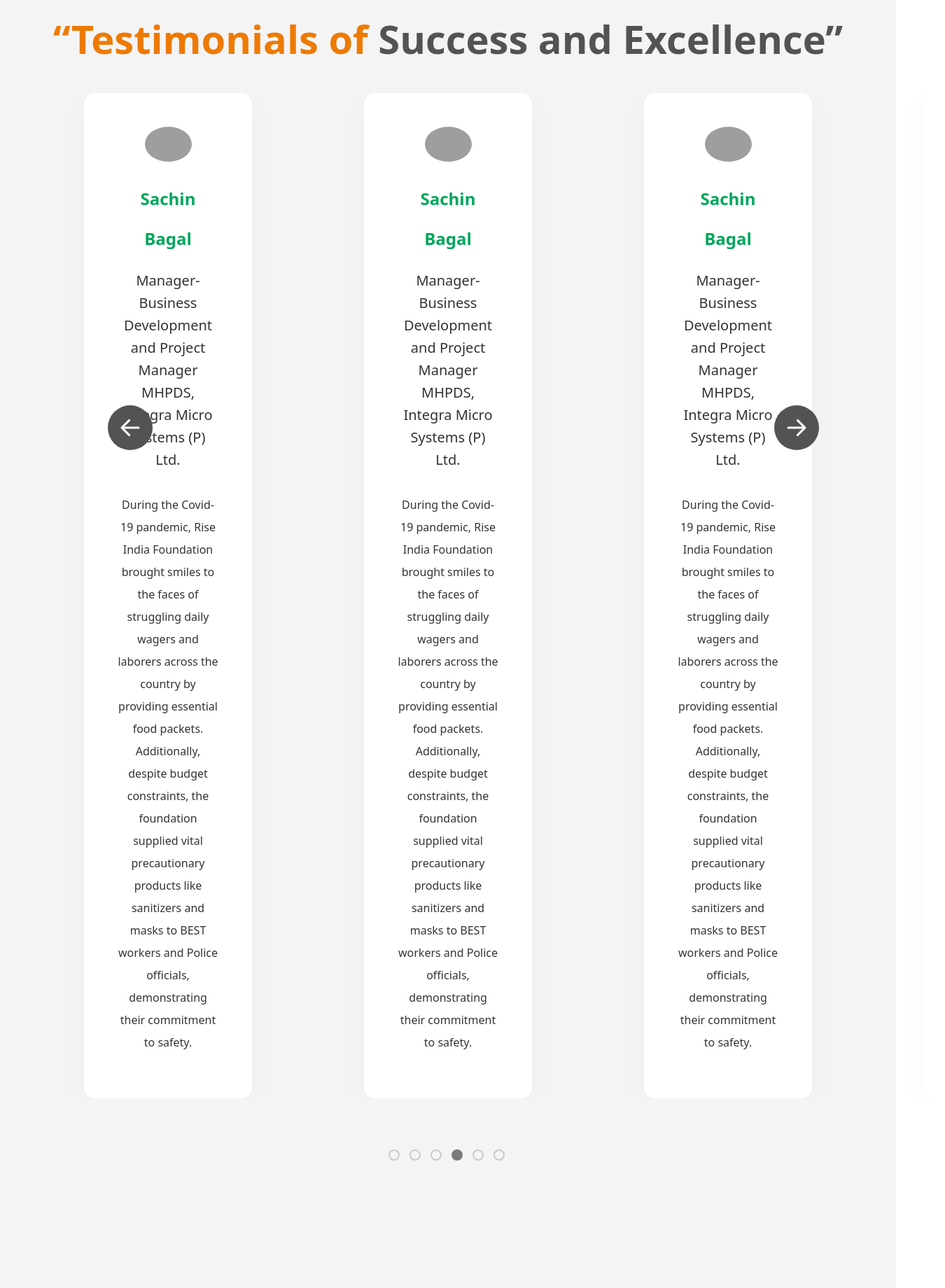
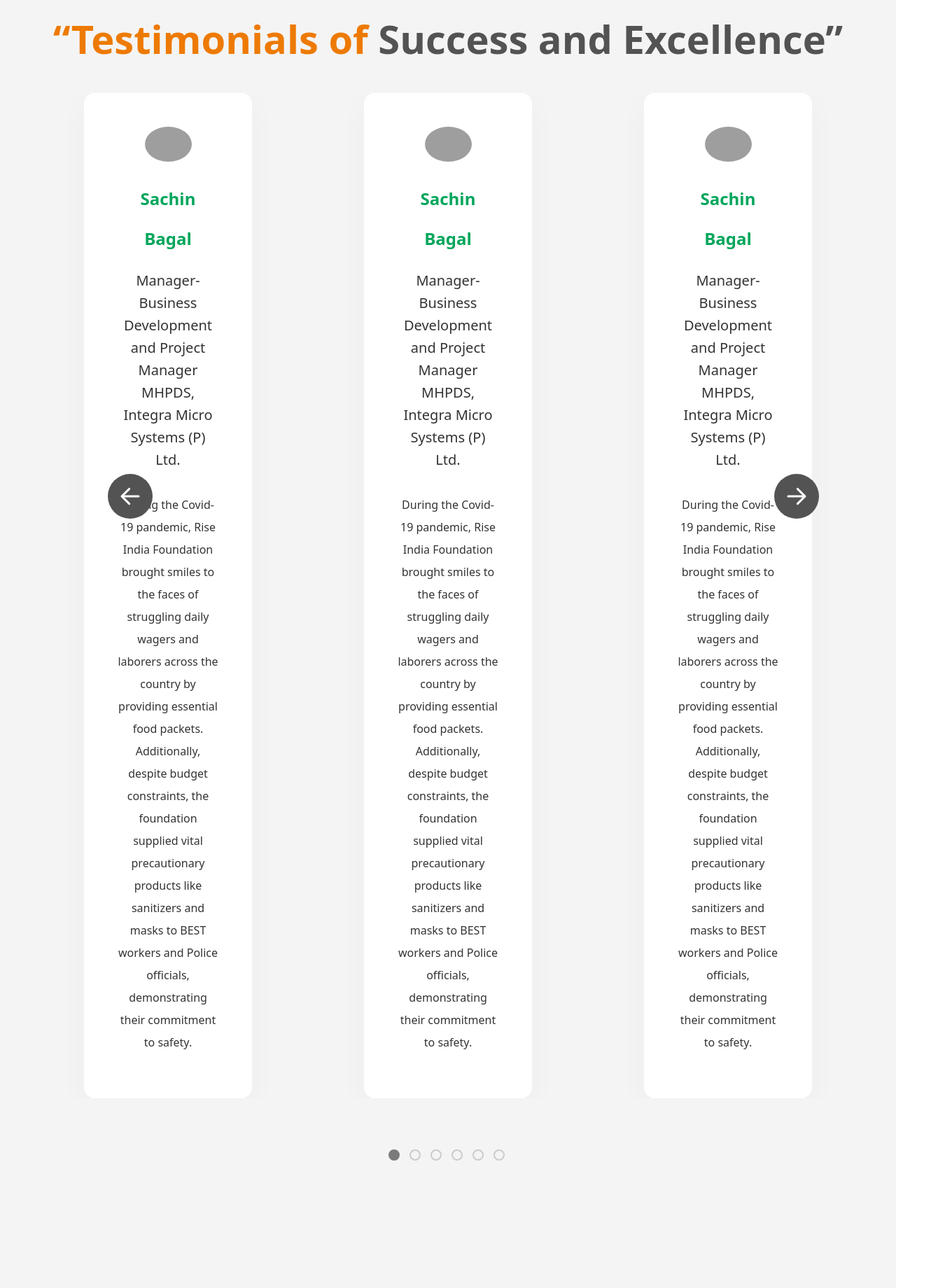
Before and after one commit to SachinG-dev/riseIndiaFoundation, a React (Create React App) app: page / in a window 1280 px wide. Shown: the part 4040-5880 px from the top of the page at 70% size, 1350 px wide, since content can reach past the window. Built offline with nearby package versions, Linux system fonts and the light colour scheme; grey boxes are pictures that could not be loaded.

Commit message:
fix: overflow issue

```diff
--- a/src/components/layout/index.tsx
+++ b/src/components/layout/index.tsx
@@ -11,7 +11,7 @@ export function Layout({ children }: LayoutProps) {
     <>
       <Header />
       <main>{children}</main>
-      <Footer />
+      {/* <Footer /> */}
     </>
   );
 }
--- a/src/components/organism/Testimonials/Testimonials.css
+++ b/src/components/organism/Testimonials/Testimonials.css
@@ -37,13 +37,13 @@ padding: 0 80px;
 
 .slick-prev {
     left: 12%;
-    top: 456px;
+    top: 554px;
     z-index: 1;
 }
 
 .slick-next {
     right: 12%;
-    top: 456px;
+    top: 554px;
     z-index: 1;
 }
 
@@ -57,6 +57,7 @@ padding: 0 80px;
 .slick-dots {
     position: relative;
     top: 60px;
+    padding-bottom: 100px;
 }
 
 .slick-dots li button:before {
@@ -74,3 +75,5 @@ padding: 0 80px;
     color: #535353;
     border: 8px #535353 solid;
 }
+
+.slick-initialized { overflow: hidden; }
--- a/src/components/organism/Testimonials/Testimonials.tsx
+++ b/src/components/organism/Testimonials/Testimonials.tsx
@@ -168,9 +168,10 @@ export function Testimonials() {
     infinite: testimonialData.length > 3,
     centerPadding: "510px",
     slidesToShow: 1,
-    autoplay: true,
+    autoplay: false,
     speed: 500,
     autoplaySpeed: 2000,
+    arrow: false,
     prevArrow: <PrevArrow />,
     nextArrow: <NextArrow />,
     responsive: [
```
